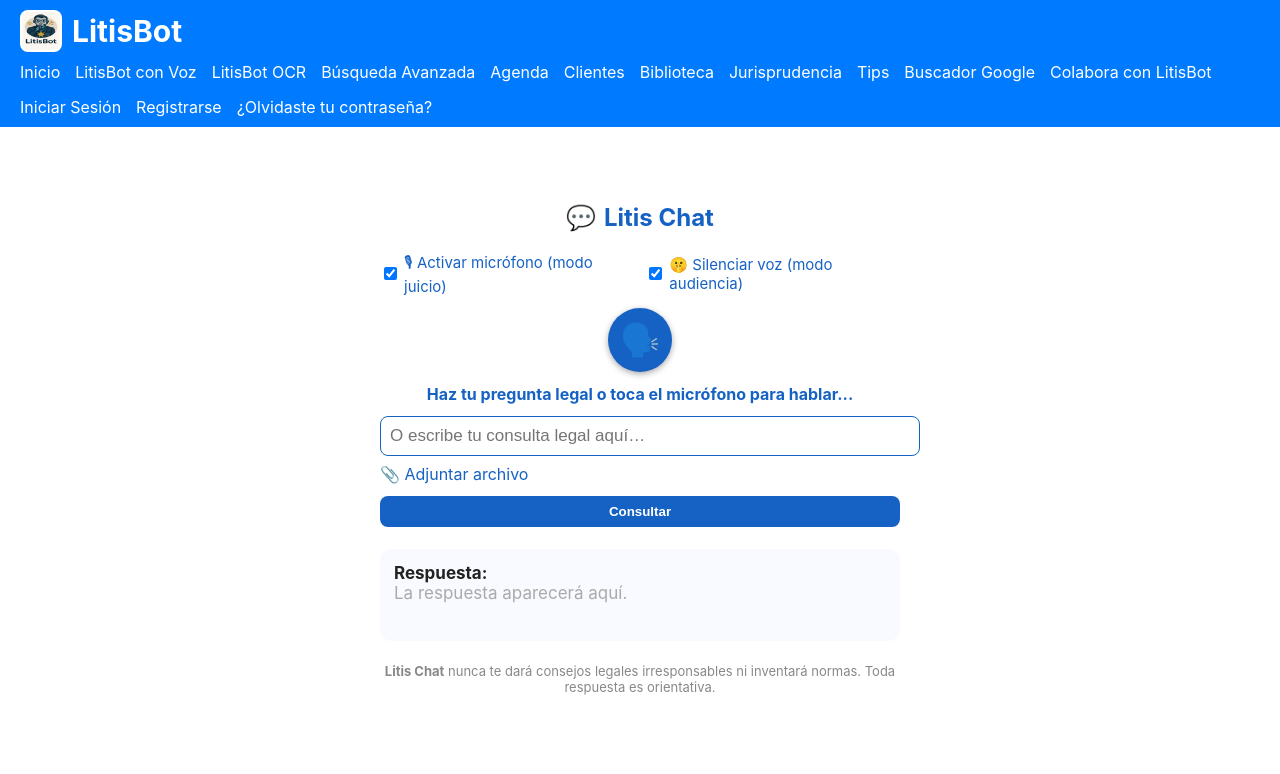
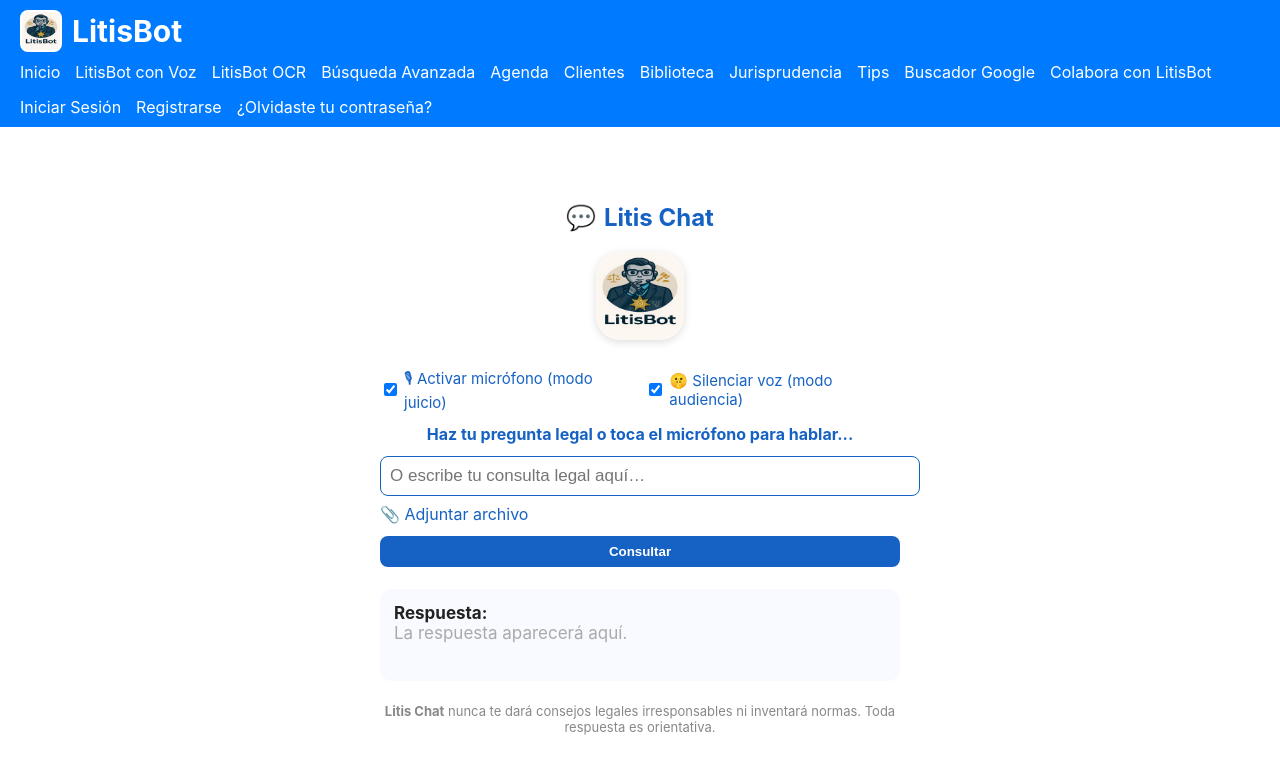
Before and after one commit to ebrunofrei/LitisBot, a React (Create React App) app: page /litisbotconvoz in a window 1280 px wide. Shown: the top 774 px of the page. Built offline with nearby package versions, Linux system fonts and the light colour scheme; no server answers.

Commit message:
Corrige imagen: mantiene logo LitisBot, elimina cara parlante

```diff
--- a/src/components/LitisBotConVoz/LitisBotConVoz.jsx
+++ b/src/components/LitisBotConVoz/LitisBotConVoz.jsx
@@ -1,5 +1,5 @@
 import React, { useState, useRef } from "react";
-import { db, auth } from "../../firebase"; // Asegúrate que esta ruta es correcta
+import { db, auth } from "../../firebase";
 import { collection, addDoc, serverTimestamp } from "firebase/firestore";
 import { useAuthState } from "react-firebase-hooks/auth";
 
@@ -110,7 +110,6 @@
 
     if (archivo) {
       setCargandoArchivo(true);
-      // Procesamiento futuro del archivo
       setCargandoArchivo(false);
     }
 
@@ -153,6 +152,20 @@
         <span role="img" aria-label="chat">💬</span> Litis Chat
       </h2>
 
+      <div style={{ textAlign: "center", margin: "0 0 12px 0" }}>
+        <img
+          src="/litisbot-logo.png"
+          alt="LitisBot Logo"
+          style={{
+            width: 88,
+            height: 88,
+            borderRadius: 24,
+            margin: "0 auto 12px auto",
+            boxShadow: "0 2px 8px #ddd"
+          }}
+        />
+      </div>
+
       <div style={{ display: "flex", justifyContent: "center", gap: 16, marginBottom: 12 }}>
         <label style={{ display: "flex", alignItems: "center", gap: 4 }}>
           <input type="checkbox" checked={microfonoActivo} onChange={toggleMicrofono} />
@@ -168,32 +181,8 @@
         </label>
       </div>
 
-      <div style={{ textAlign: "center", margin: "12px 0" }}>
-        <button
-          onClick={() => microfonoActivo && handleEscuchar()}
-          disabled={escuchando || !microfonoActivo}
-          style={{
-            background: escuchando ? "#ffbd2f" : "#1662C4",
-            border: "none",
-            borderRadius: "50%",
-            width: 64,
-            height: 64,
-            marginBottom: 8,
-            color: "#fff",
-            fontSize: 32,
-            boxShadow: escuchando ? "0 0 12px #ffbd2f" : "0 2px 6px #aaa",
-            opacity: microfonoActivo ? 1 : 0.4,
-            transition: "0.2s"
-          }}
-          title={microfonoActivo ? "Presiona y habla tu consulta" : "Micrófono desactivado"}
-        >
-          <span role="img" aria-label="microfono">
-            {escuchando ? "🎤" : "🗣️"}
-          </span>
-        </button>
-        <div style={{ marginTop: 4, color: escuchando ? "#ffbd2f" : "#1662C4", fontWeight: "bold" }}>
-          {estado}
-        </div>
+      <div style={{ margin: "12px 0", textAlign: "center", fontWeight: "bold", color: escuchando ? "#ffbd2f" : "#1662C4" }}>
+        {estado}
       </div>
 
       <div style={{ margin: "10px 0", display: "flex", flexDirection: "column", gap: 8 }}>
```
